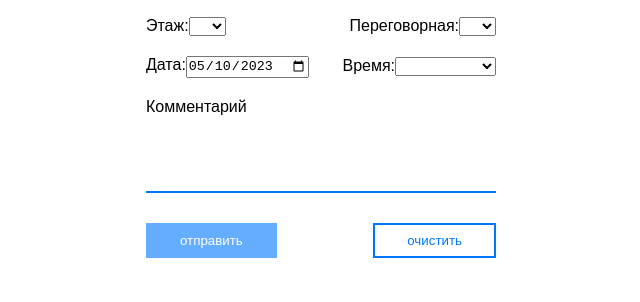
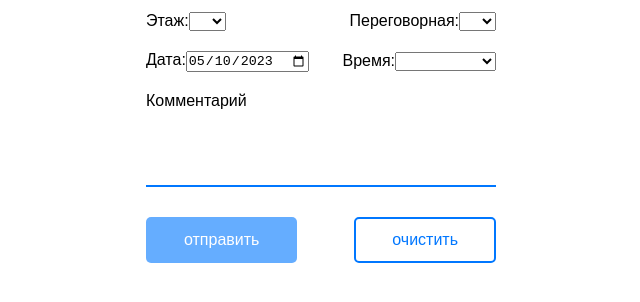
Before and after one commit to Captainlomik/vk-internship, a website built with webpack: page dist/index.html in a window 1280 px wide. Shown: the part 306-608 px from the top of the page, without its empty margins (319-959 px from the left). Built offline with nearby package versions, Linux system fonts and the light colour scheme.

Commit message:
new color

```diff
--- a/src/scss/var.scss
+++ b/src/scss/var.scss
@@ -1,14 +1,18 @@
 $main: #0077FF;
 $accent: rgb(128, 36, 192);
+$default: rgb(33,33,33);
+$smallTxt: #1a3b5d;
 
 @mixin button {
     background: #0077FF;
     color: white;
     text-transform: lowercase;
     font-weight: 500;
-    padding: 8px 32px;
+    font-size: 16px;
+    padding: 12px 36px;
     cursor: pointer;
     border:2px solid transparent;
+    border-radius: 5px;
 
     &:hover {
         background: $accent;
```
